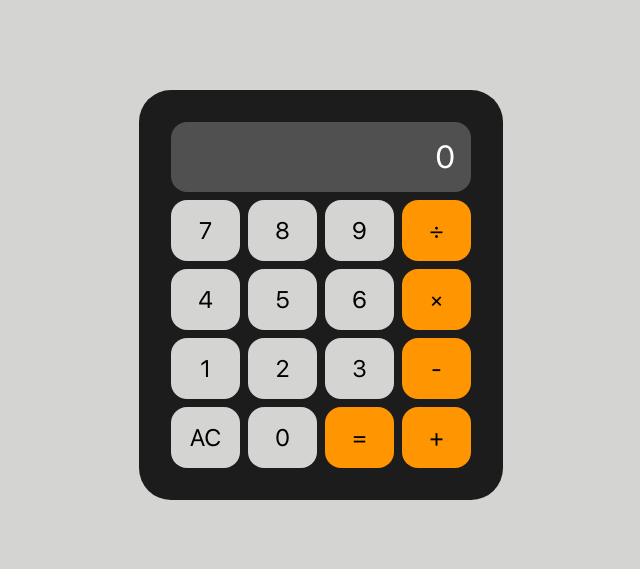
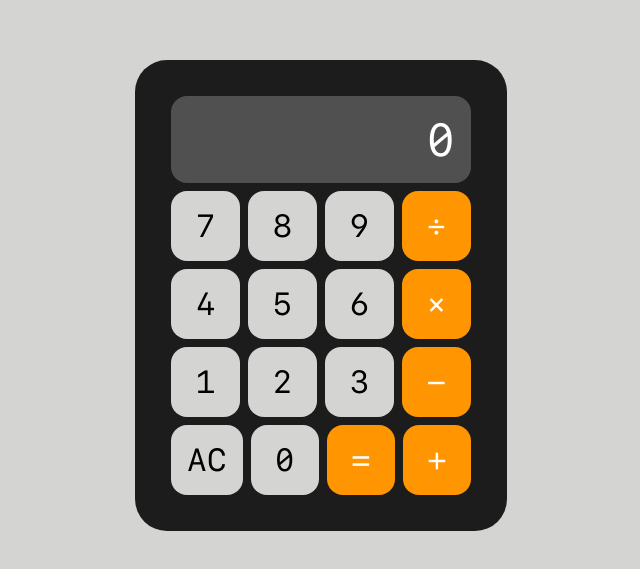
Before and after one commit to bafi-hng/odin-calculator, a plain HTML site: page index.html in a window 1280 px wide. Shown: the part 113-682 px from the top of the page, without its empty margins (319-959 px from the left). Drawn offline with Linux system fonts and the light colour scheme.

Commit message:
Add final touches

```diff
--- a/style.css
+++ b/style.css
@@ -2,6 +2,19 @@
     font-family: "SF";
     src: url("/Fonts/SFPRODISPLAYREGULAR.OTF");
 }
+
+@font-face {
+    font-family: "SF Mono Medium";
+    src: url("/Fonts/SFMonoMedium.otf");
+}
+
+@font-face {
+    font-family: "SF Mono Regular";
+    src: url("/Fonts/SFMonoRegular.otf");
+}
+
+@import url('https://fonts.googleapis.com/css2?family=Roboto+Mono:ital,wght@0,100..700;1,100..700&display=swap');
+
 
 body {
     display: flex;
@@ -9,7 +22,8 @@ body {
     align-items: center;
     height: 100vh;
     background-color: #D4D4D2;
-    font-family: "SF";
+    /* font-family: 'Roboto Mono', monospace; */
+    font-family: "SF Mono Regular", "SF Mono", "SFMono-Regular", "Menlo", "Consolas", "Courier New", monospace;
 }
 
 .container {
@@ -19,19 +33,20 @@ body {
     flex-direction: column;
     gap: 8px;
     background-color: #1C1C1C;
-    padding: 32px;
+    padding: 36px;
     border-radius: 32px;
 }
 
 .display{
     display: flex;
-    font-size: 32px;
+    font-size: 46px;
     background-color: #505050;
     color: white;
     flex: 1;
     justify-content: flex-end;
     padding: 16px;
     border-radius: 16px;
+    font-family: "SF Mono Regular", "SF Mono", "SFMono-Regular", "Menlo", "Consolas", "Courier New", monospace;
 }
 
 .row {
@@ -42,15 +57,15 @@ body {
 }
 
 button {
-    font-family: "SF";
+    color: black;
     box-sizing: border-box;
-    font-size: 24px;
-    font-weight: 500;
+    font-size: 32px;
     padding: 16px;
     flex: 1 1;
     background-color: #D4D4D2;
     border: none;
     border-radius: 16px;
+    font-family: "SF Mono Regular", "SF Mono", "SFMono-Regular", "Menlo", "Consolas", "Courier New", monospace;
 }
 
 button:active{
@@ -59,6 +74,7 @@ button:active{
 
 .operator, .result {
     background-color: #FF9500;
+    color: white;
 }
 
 .operator:active, .result:active {
```
